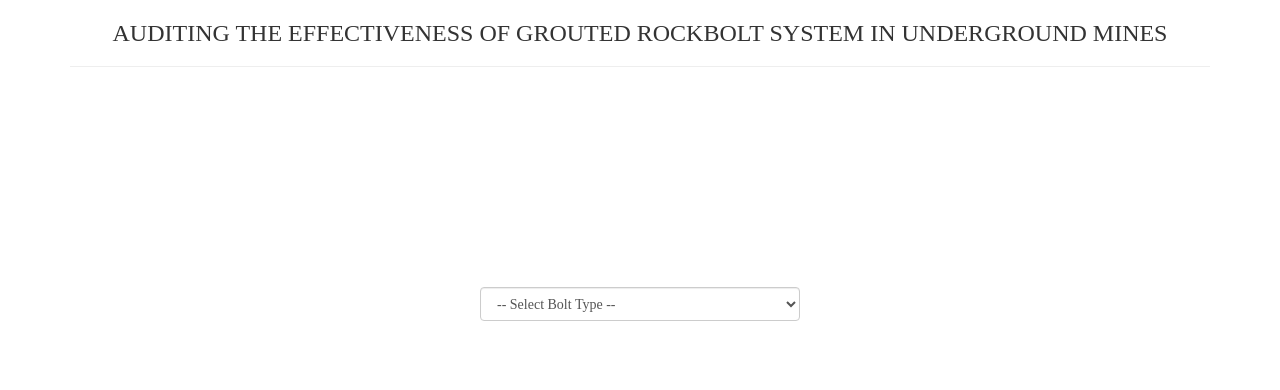
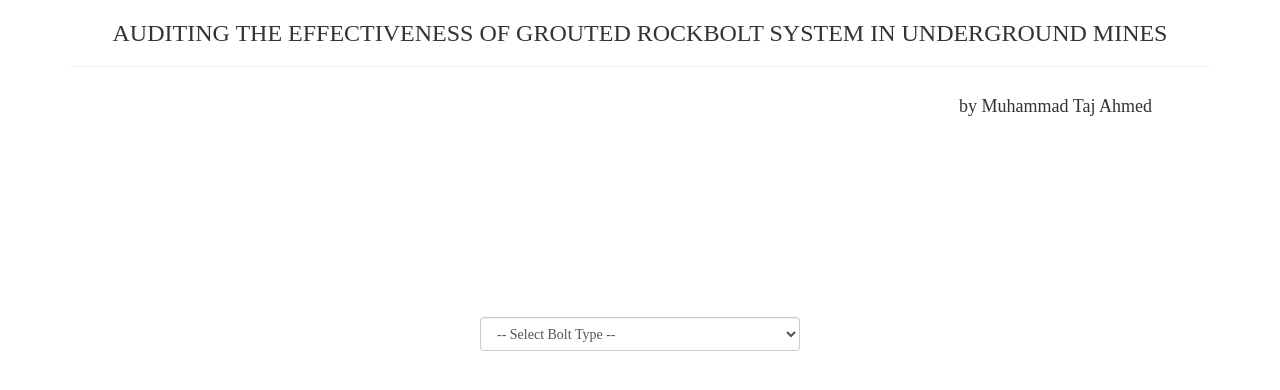
Before and after one commit to tajahmed/tajahamed, a plain HTML site: page index.html in a window 1280 px wide. Drawn offline with Linux system fonts and the light colour scheme.

Commit message:
Update index.html

```diff
--- a/index.html
+++ b/index.html
@@ -55,6 +55,7 @@
     </header>
 
     <div id="before" style="display:block;">
+      <h4 style='text-align: right; width: 90%;'>by Muhammad Taj Ahmed</h4>
       <select class="form-control"
       style="display:center; width:25%; margin:200px auto;"
       onchange="$('#before').hide(); $('#after').show();">
```
